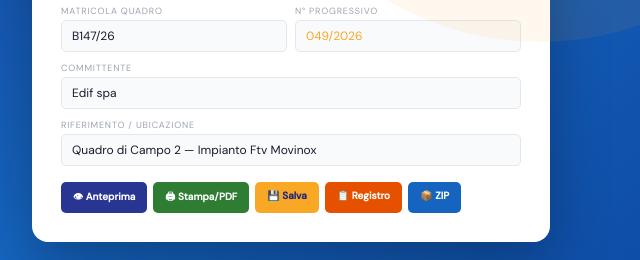
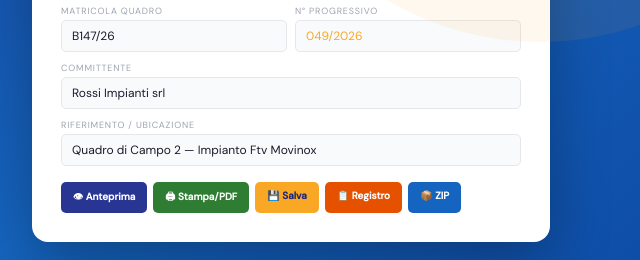
Before and after one commit to elettromeccanicamarino/certificazione-quadri-landing, a website: page public/index.html in a window 1280 px wide. Shown: the part 358-618 px from the top of the page, 640-1280 px from the left. Drawn offline with Linux system fonts and the light colour scheme.

Commit message:
Update index.html

```diff
--- a/public/index.html
+++ b/public/index.html
@@ -248,7 +248,7 @@ footer a:hover{color:var(--giallo);}
         <div class="mockup-field"><div class="mockup-label">MATRICOLA QUADRO</div><div class="mockup-input">B147/26</div></div>
         <div class="mockup-field"><div class="mockup-label">N° PROGRESSIVO</div><div class="mockup-input" style="color:#f9a825;">049/2026</div></div>
       </div>
-      <div class="mockup-field"><div class="mockup-label">COMMITTENTE</div><div class="mockup-input">Edif spa</div></div>
+      <div class="mockup-field"><div class="mockup-label">COMMITTENTE</div><div class="mockup-input">Rossi Impianti srl</div></div>
       <div class="mockup-field"><div class="mockup-label">RIFERIMENTO / UBICAZIONE</div><div class="mockup-input">Quadro di Campo 2 — Impianto Ftv Movinox</div></div>
       <div class="mockup-btns">
         <div class="mockup-btn blu">👁 Anteprima</div>
```
